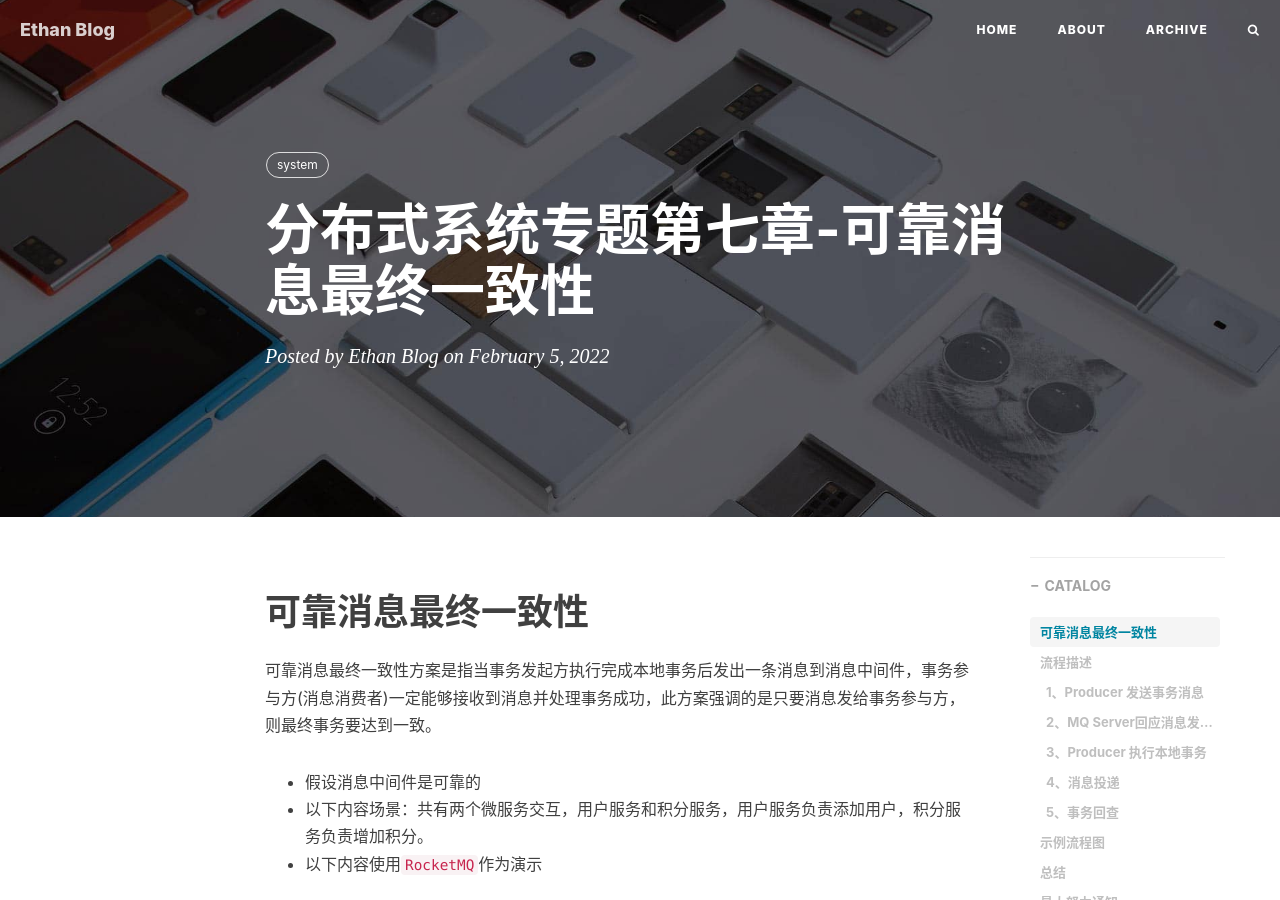
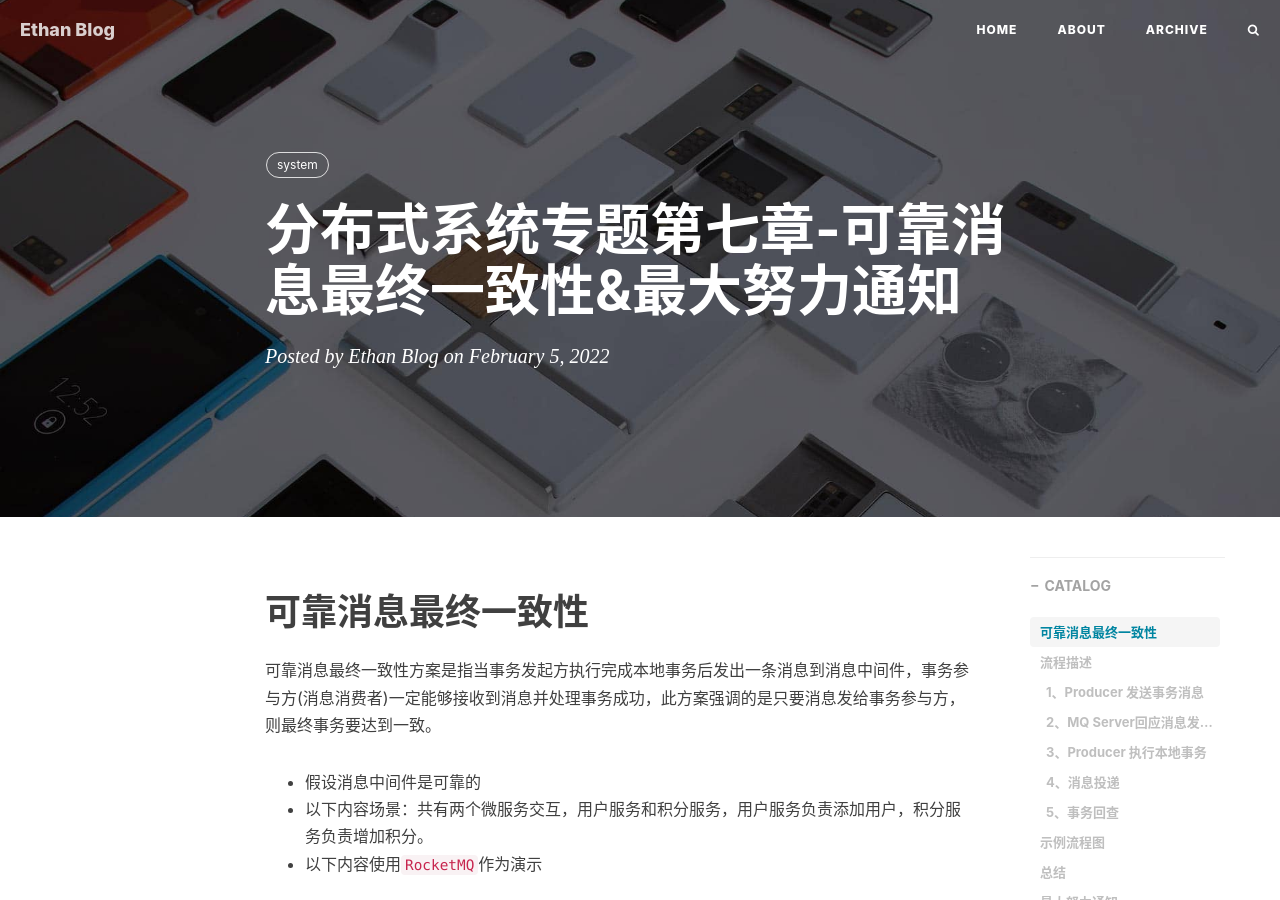
Before and after one commit to EthanChenLi/EthanChenLi.github.io, a Jekyll site: the page built from _posts/2022-02-05-system-mq.md, in a window 1280 px wide and 900 px high. Built offline with Jekyll 4.4.1, drawn with Linux system fonts in a browser that asks for light colours; nearby versions of some CDN libraries; comment, search, counter and statistics services are not loaded.

Commit message:
no message

```diff
--- a/_posts/2022-02-05-system-mq.md
+++ b/_posts/2022-02-05-system-mq.md
@@ -1,6 +1,6 @@
 ---
 layout: post
-title:  "分布式系统专题第七章-可靠消息最终一致性"
+title:  "分布式系统专题第七章-可靠消息最终一致性&最大努力通知"
 date:   2022-02-05 18:00:00 +0800
 categories: 分布式系统
 tags: system
```
